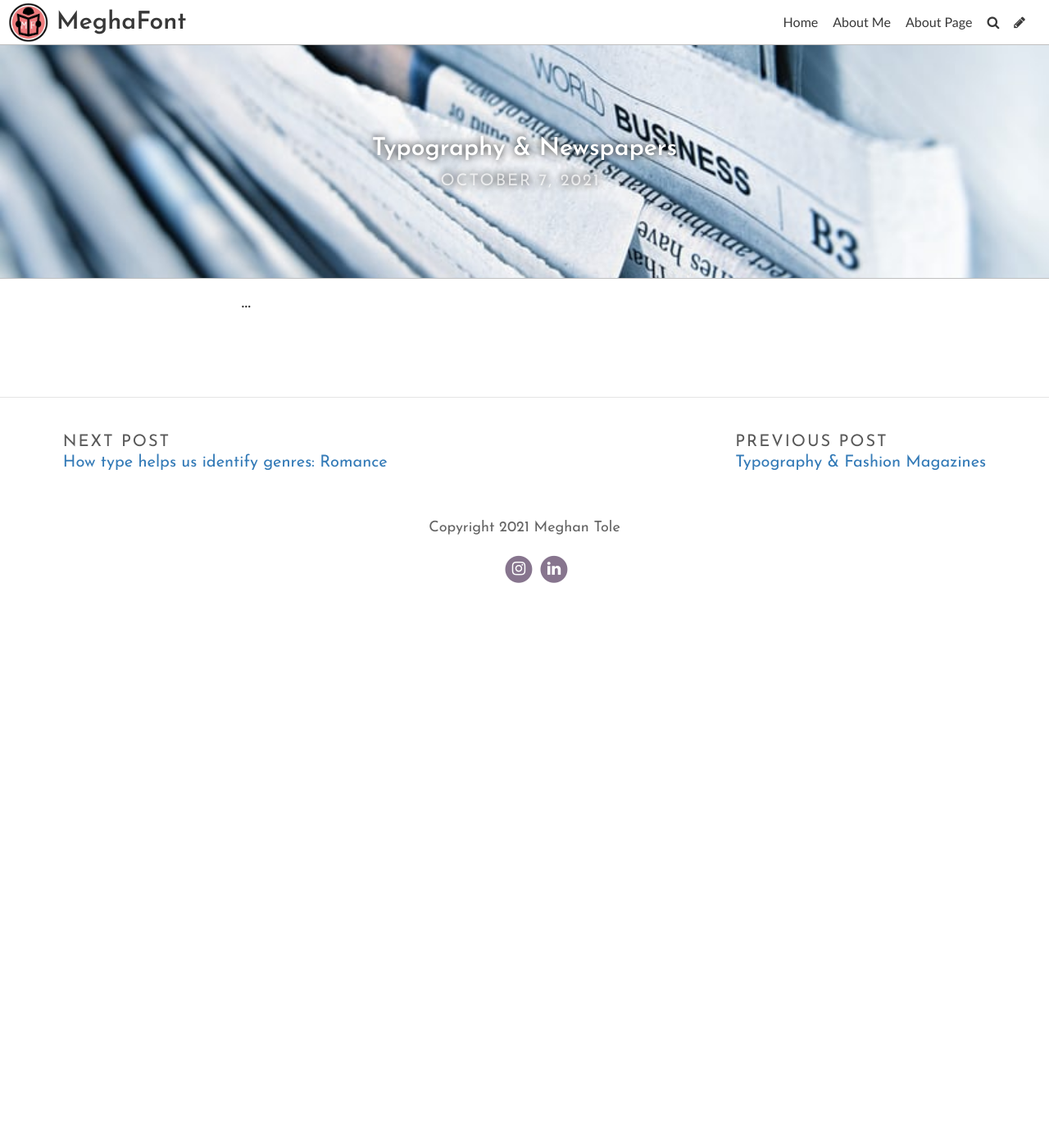
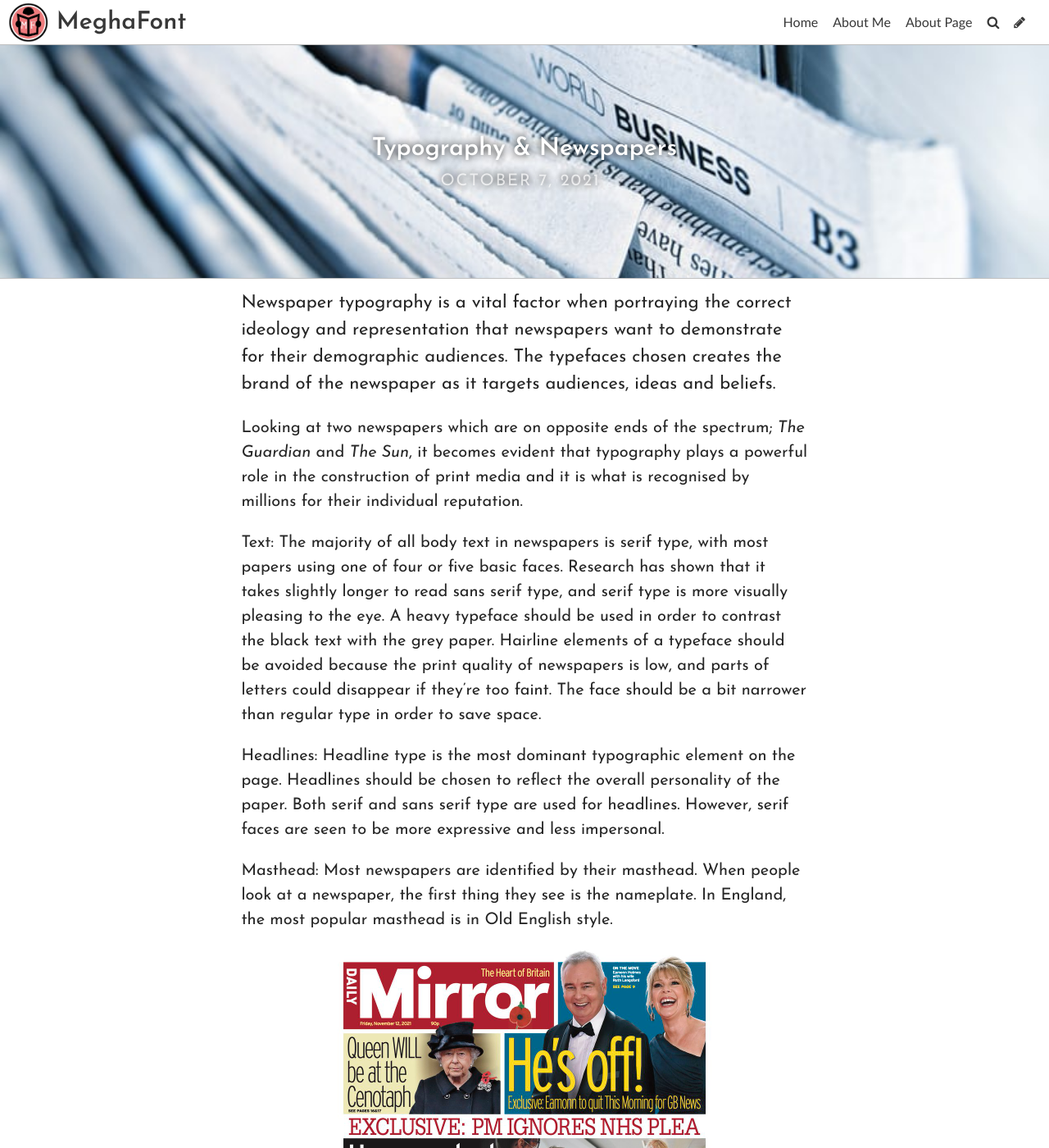
Before and after one commit to meghantole/tarm, a Jekyll site: the page built from _posts/2021-10-07-typography-newspapers.md, in a window 1280 px wide and 1400 px high. Shown: the whole window at 82% size. Built offline with Jekyll 4.4.1, drawn with Linux system fonts in a browser that asks for light colours; some web fonts are replaced.

Commit message:
Update Post “2021-10-07-typography-newspapers”

```diff
--- a/_posts/2021-10-07-typography-newspapers.md
+++ b/_posts/2021-10-07-typography-newspapers.md
@@ -6,4 +6,16 @@
 title_color: "#ffffff"
 comments: false
 ---
-...
+Newspaper typography is a vital factor when portraying the correct ideology and representation that newspapers want to demonstrate for their demographic audiences. The typefaces chosen creates the brand of the newspaper as it targets audiences, ideas and beliefs.
+
+Looking at two newspapers which are on opposite ends of the spectrum; *The Guardian* and *The Sun*, it becomes evident that typography plays a powerful role in the construction of print media and it is what is recognised by millions for their individual reputation.
+
+Text: The majority of all body text in newspapers is serif type, with most papers using one of four or five basic faces. Research has shown that it takes slightly longer to read sans serif type, and serif type is more visually pleasing to the eye. A heavy typeface should be used in order to contrast the black text with the grey paper. Hairline elements of a typeface should be avoided because the print quality of newspapers is low, and parts of letters could disappear if they’re too faint. The face should be a bit narrower than regular type in order to save space.
+
+Headlines: Headline type is the most dominant typographic element on the page. Headlines should be chosen to reflect the overall personality of the paper. Both serif and sans serif type are used for headlines. However, serif faces are seen to be more expressive and less impersonal.
+
+Masthead: Most newspapers are identified by their masthead. When people look at a newspaper, the first thing they see is the nameplate. In England, the most popular masthead is in Old English style.
+
+
+
+![](../uploads/daily-mirror-9.jpeg "The Mirror - British National Tabloid")
```
Also changed, not shown: uploads/daily-mirror-9.jpeg (added).
